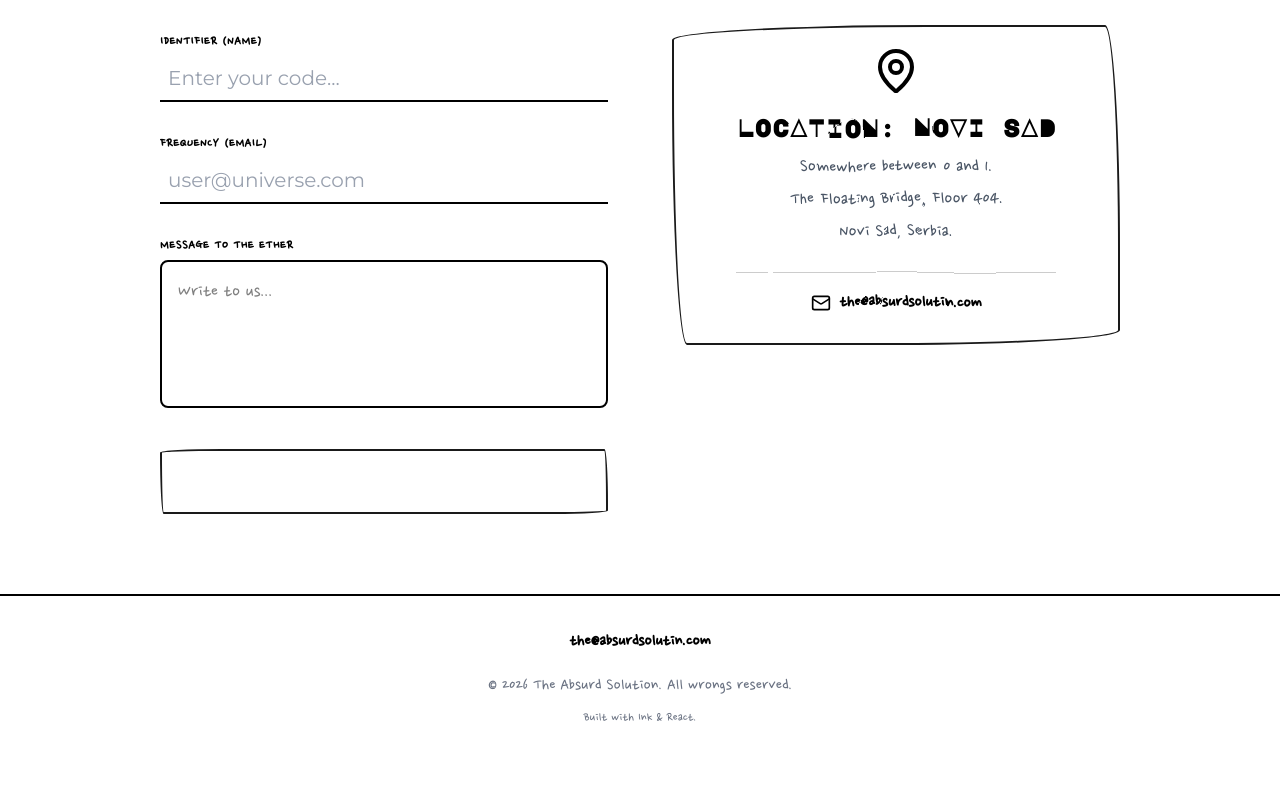
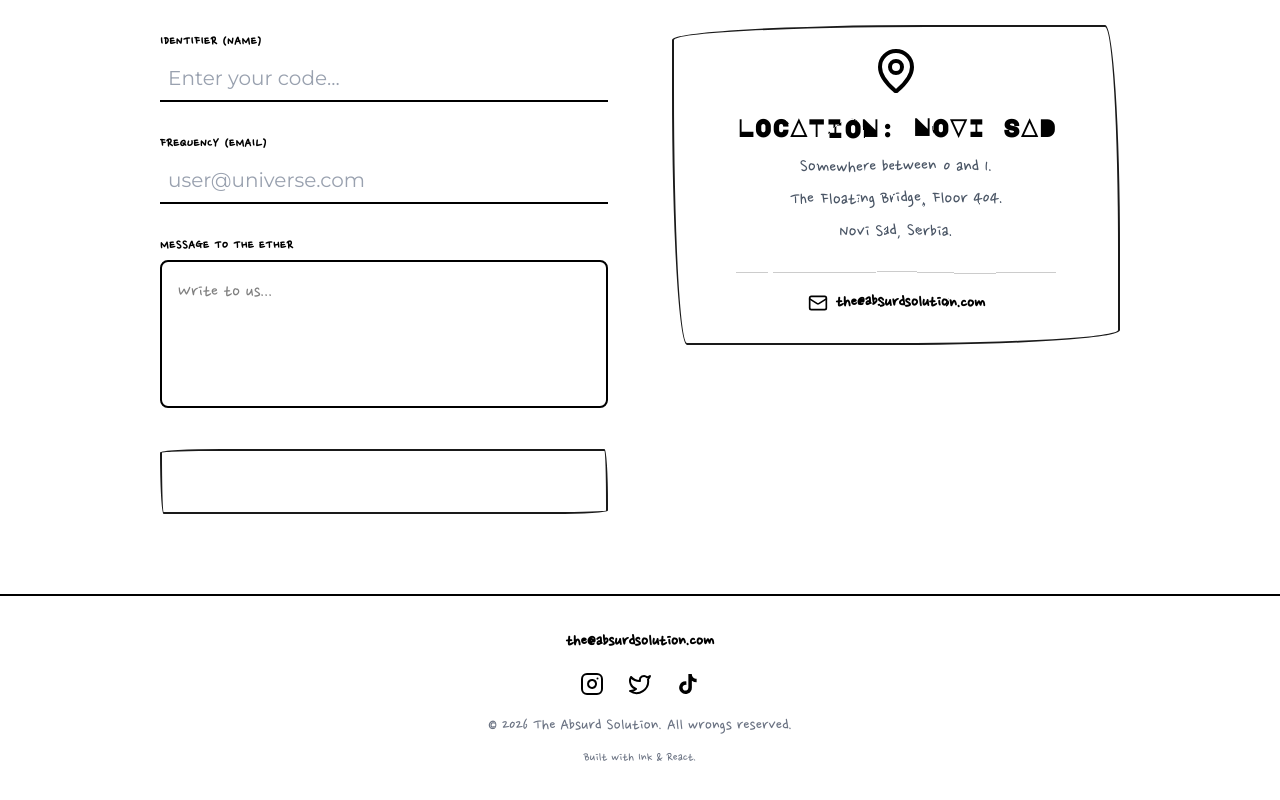
Before and after one commit to The-Absurd-Solutions/the-absurd-solution, a React (Vite) app: page / in a window 1280 px wide. Shown: the part 9167-9967 px from the top of the page. Before the commit the page ends 9927 px from the top, so only its background shows below. Built offline with nearby package versions, Linux system fonts and the light colour scheme.

Commit message:
Fix email address, add social links, improve modal responsiveness

```diff
--- a/App.tsx
+++ b/App.tsx
@@ -6,7 +6,7 @@ import { Services } from './components/Services';
 import { Process } from './components/Process';
 import { Portfolio } from './components/Portfolio';
 import { Contact } from './components/Contact';
-import { Menu, X } from 'lucide-react';
+import { Menu, X, Instagram, Twitter } from 'lucide-react';
 
 const App: React.FC = () => {
   const { scrollYProgress } = useScroll();
@@ -91,7 +91,21 @@ const App: React.FC = () => {
 
       {/* Footer */}
       <footer className="py-8 text-center text-lg text-gray-500 border-t-2 border-black bg-white">
-        <a href="mailto:the@absurdsolutin.com" className="text-black hover:underline font-bold">the@absurdsolutin.com</a>
+        <a href="mailto:the@absurdsolution.com" className="text-black hover:underline font-bold">the@absurdsolution.com</a>
+
+        {/* Social Links */}
+        <div className="flex justify-center gap-6 mt-4">
+          <a href="https://instagram.com/absurdsolution" target="_blank" rel="noopener noreferrer" className="text-black hover:scale-110 transition-transform">
+            <Instagram size={24} />
+          </a>
+          <a href="https://twitter.com/absurdsolution" target="_blank" rel="noopener noreferrer" className="text-black hover:scale-110 transition-transform">
+            <Twitter size={24} />
+          </a>
+          <a href="https://tiktok.com/@absurdsolution" target="_blank" rel="noopener noreferrer" className="text-black hover:scale-110 transition-transform">
+            <svg xmlns="http://www.w3.org/2000/svg" width="24" height="24" viewBox="0 0 24 24" fill="currentColor"><path d="M19.59 6.69a4.83 4.83 0 0 1-3.77-4.25V2h-3.45v13.67a2.89 2.89 0 0 1-5.2 1.74 2.89 2.89 0 0 1 2.31-4.64 2.93 2.93 0 0 1 .88.13V9.4a6.84 6.84 0 0 0-1-.05A6.33 6.33 0 0 0 5 20.1a6.34 6.34 0 0 0 10.86-4.43v-7a8.16 8.16 0 0 0 4.77 1.52v-3.4a4.85 4.85 0 0 1-1-.1z"/></svg>
+          </a>
+        </div>
+
         <p className="mt-4">&copy; {new Date().getFullYear()} The Absurd Solution. All wrongs reserved.</p>
         <p className="text-sm mt-2">Built with Ink & React.</p>
       </footer>
--- a/components/Contact.tsx
+++ b/components/Contact.tsx
@@ -72,9 +72,9 @@ export const Contact: React.FC = () => {
                 Novi Sad, Serbia.
             </p>
             <div className="mt-6 pt-4 border-t border-black/20 group-hover:border-white/20 transition-colors duration-300">
-              <a href="mailto:the@absurdsolutin.com" className="inline-flex items-center gap-2 text-black group-hover:text-white hover:underline text-lg font-bold transition-colors duration-300">
+              <a href="mailto:the@absurdsolution.com" className="inline-flex items-center gap-2 text-black group-hover:text-white hover:underline text-lg font-bold transition-colors duration-300">
                 <Mail size={20} className="group-hover:text-white transition-colors duration-300" />
-                the@absurdsolutin.com
+                the@absurdsolution.com
               </a>
             </div>
          </div>
--- a/components/Portfolio.tsx
+++ b/components/Portfolio.tsx
@@ -277,7 +277,7 @@ export const Portfolio: React.FC = () => {
             <AnimatePresence>
                 {selectedProject && (
                     <motion.div
-                        className="fixed inset-0 z-50 flex items-center justify-center p-0 md:p-8"
+                        className="fixed inset-0 z-[9999] flex items-start justify-center pt-20 md:pt-24 p-0 md:p-8"
                         initial={{ opacity: 0 }}
                         animate={{ opacity: 1 }}
                         exit={{ opacity: 0 }}
@@ -295,7 +295,7 @@ export const Portfolio: React.FC = () => {
                         >
                             <button
                                 onClick={() => setSelectedProject(null)}
-                                className="absolute top-28 md:top-6 right-4 md:right-6 z-50 p-3 bg-black text-white hover:bg-gray-800 transition-colors rounded-full"
+                                className="absolute top-4 right-4 z-[9999] p-3 bg-black text-white hover:bg-gray-800 transition-colors rounded-full shadow-lg"
                             >
                                 <X size={28} />
                             </button>
```
